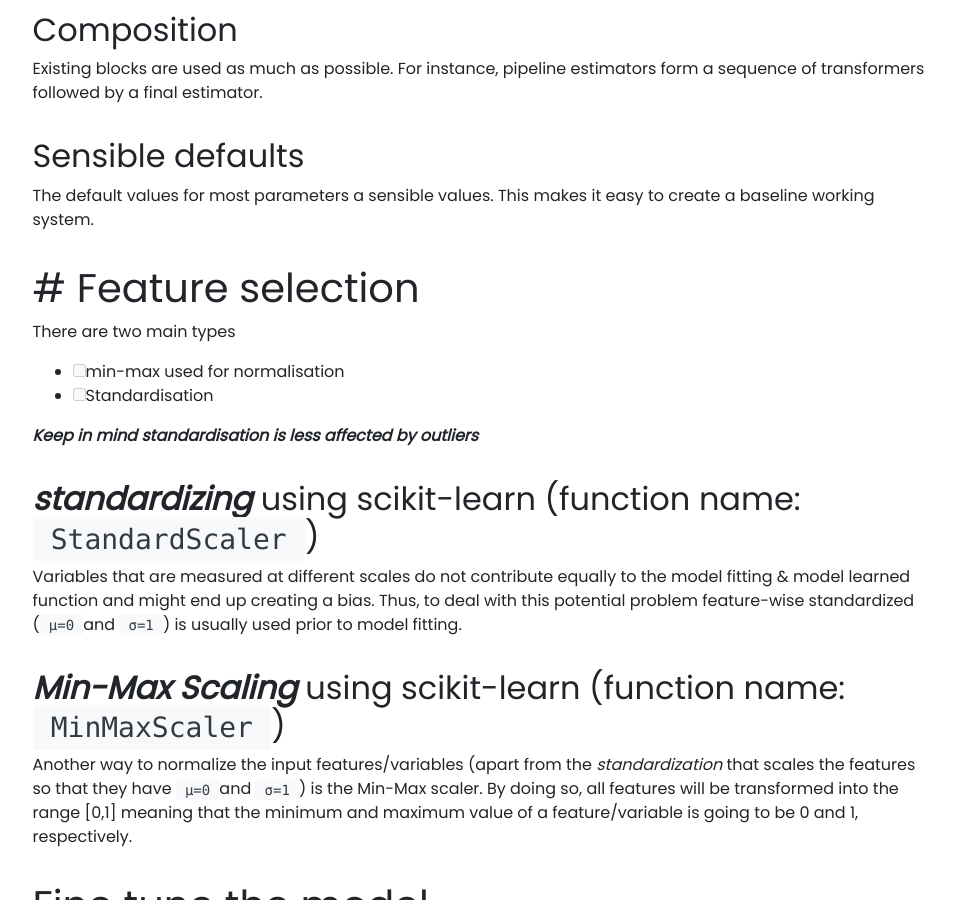
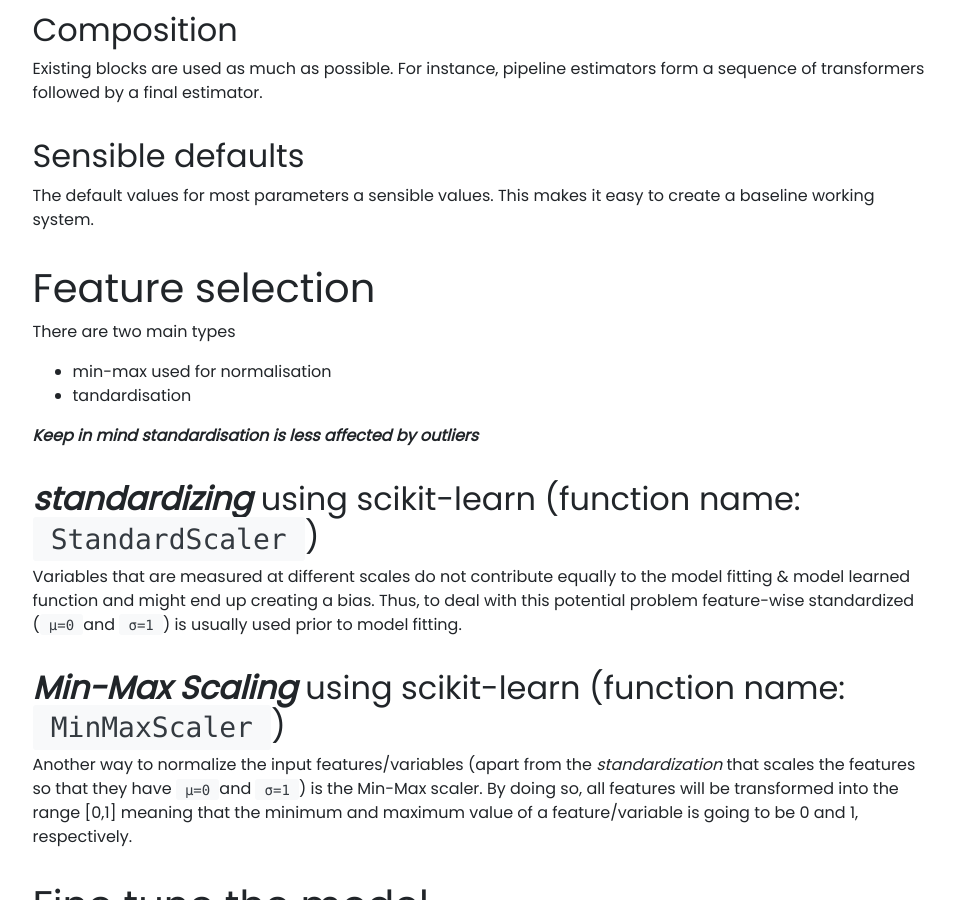
Before and after one commit to SkaarFacee/skaarfacee.github.io, a Jekyll site: the page built from _posts/2021-04-04-Ch2.md, in a window 1280 px wide and 900 px high, scrolled down 2079 px. Shown: the whole window, without its empty margins (160-1115 px from the left). Built offline with Jekyll 4.4.1, drawn with Linux system fonts in a browser that asks for light colours; nearby versions of some CDN libraries; our own code applies the rules of GitHub Pages for plain Markdown files.

Commit message:
Fixed bugs

````diff
--- a/_posts/2021-04-04-Ch2.md
+++ b/_posts/2021-04-04-Ch2.md
@@ -47,10 +47,10 @@ Existing blocks are used as much as possible. For instance, pipeline estimators
 ## Sensible defaults
 The default values for most parameters a sensible values. This makes it easy to create a baseline working system.
 
-# # Feature selection
+# Feature selection
 There are two main types
-- [ ] min-max used for normalisation
-- [ ] Standardisation
+- min-max used for normalisation
+- tandardisation
 
 ***Keep in mind standardisation is less affected by outliers***
 ## **_standardizing_** using scikit-learn (function name: ```StandardScaler```)
@@ -63,7 +63,8 @@ Grid search is the process of performing hyperparameter tuning in order to deter
 ## B. Randomised Search
 This is used when the hyperparameter search base is large.  This, instead of  trying out all combinations, it evaluates I given number of random combinations bye selecting a random value for each hyperparameter during each iteration. This approach has  2 benefits:
 
- - [ ]  If you run this for thousand iterations it will explore thousand different values.
- - [ ]  You can control the computing budget by simply setting the number of iterations.
+ - If you run this for thousand iterations it will explore thousand different values.
+ - You can control the computing budget by simply setting the number of iterations.
+
 ## C. Ensemble methods
 Another way to fine tune is by combining models that work the best.
````
